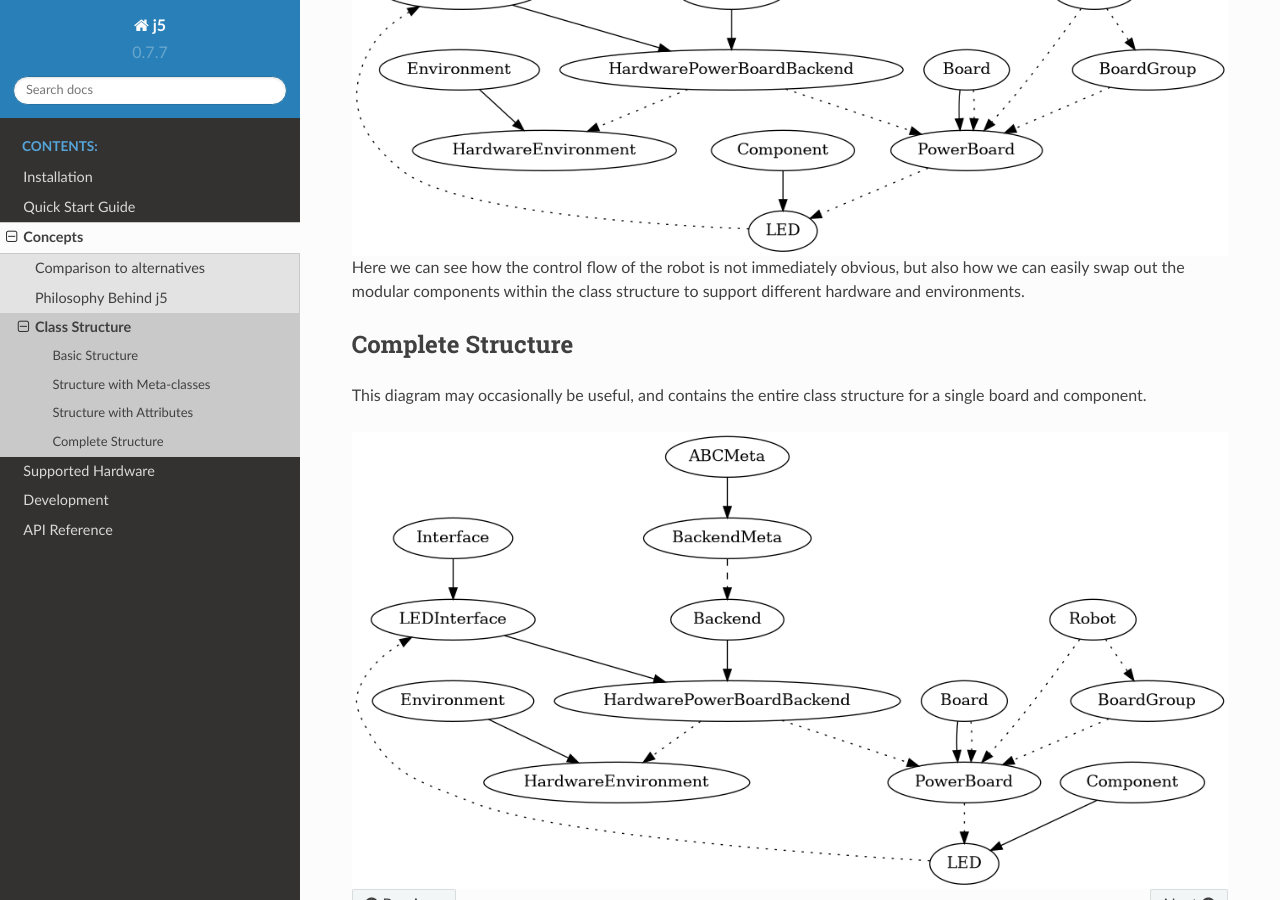
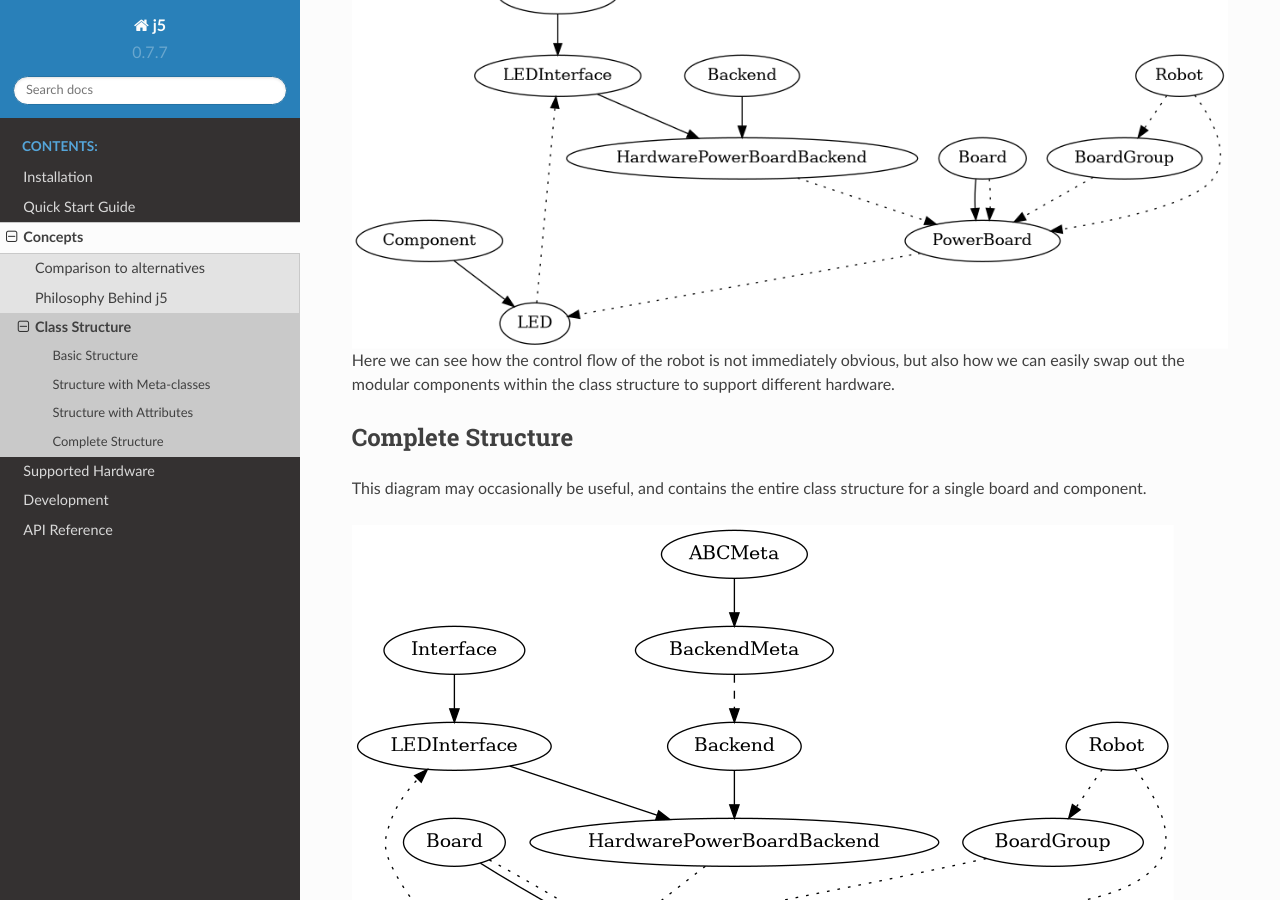
Before and after one commit to srobo/j5, a Sphinx documentation site: the page built from docs/concepts/structure.rst, in a window 1280 px wide and 900 px high, scrolled down 1417 px. Built offline with Sphinx 7.4.7 and the Read the Docs theme 2.0.0, drawn with Linux system fonts in a browser that asks for light colours; some of the changed lines change nothing that is shown.

Commit message:
Remove Environment from structure diagrams

```diff
--- a/docs/concepts/structure.rst
+++ b/docs/concepts/structure.rst
@@ -14,7 +14,6 @@ The following diagram shows the main classes at a very basic level, with their i
    digraph {
         Interface -> LEDInterface
         {LEDInterface, Backend} -> HardwarePowerBoardBackend
-        Environment -> HardwareEnvironment
         Component -> LED
         Board -> LEDBoard
    }
@@ -40,13 +39,12 @@ clever features that `j5` has. The below class diagram has metaclasses added.
    digraph {
         Interface -> LEDInterface
         {LEDInterface, Backend} -> HardwarePowerBoardBackend
-        Environment -> HardwareEnvironment
         Component -> LED
         Board -> LEDBoard
 
         ABCMeta -> BackendMeta
         BackendMeta -> Backend [style=dashed]
-        ABCMeta -> {Board, Environment, Component, Interface} [style=dashed]
+        ABCMeta -> {Board, Component, Interface} [style=dashed]
    }
 
 You can view more details about `BackendMeta` in its documentation. `ABCMeta` is part of the Python ``abc`` library.
@@ -63,11 +61,10 @@ The below diagram shows a class having instances of another class as an attribut
    digraph {
         Interface -> LEDInterface
         {LEDInterface, Backend} -> HardwarePowerBoardBackend
-        Environment -> HardwareEnvironment
         Component -> LED
         Board -> PowerBoard
 
-        HardwarePowerBoardBackend -> {HardwareEnvironment, PowerBoard} [style=dotted]
+        HardwarePowerBoardBackend -> {PowerBoard} [style=dotted]
         PowerBoard -> LED [style=dotted]
         Board -> PowerBoard [style=dotted]
         BoardGroup -> PowerBoard [style=dotted]
@@ -76,7 +73,7 @@ The below diagram shows a class having instances of another class as an attribut
    }
 
 Here we can see how the control flow of the robot is not immediately obvious, but also how we can easily swap out the
-modular components within the class structure to support different hardware and environments.
+modular components within the class structure to support different hardware.
 
 Complete Structure
 ------------------
@@ -88,14 +85,13 @@ This diagram may occasionally be useful, and contains the entire class structure
    digraph {
         Interface -> LEDInterface
         {LEDInterface, Backend} -> HardwarePowerBoardBackend
-        Environment -> HardwareEnvironment
         Component -> LED
         Board -> PowerBoard
 
         ABCMeta -> BackendMeta
         BackendMeta -> Backend [style=dashed]
 
-        HardwarePowerBoardBackend -> {HardwareEnvironment, PowerBoard} [style=dotted]
+        HardwarePowerBoardBackend -> {PowerBoard} [style=dotted]
         PowerBoard -> LED [style=dotted]
         Board -> PowerBoard [style=dotted]
         BoardGroup -> PowerBoard [style=dotted]
```
